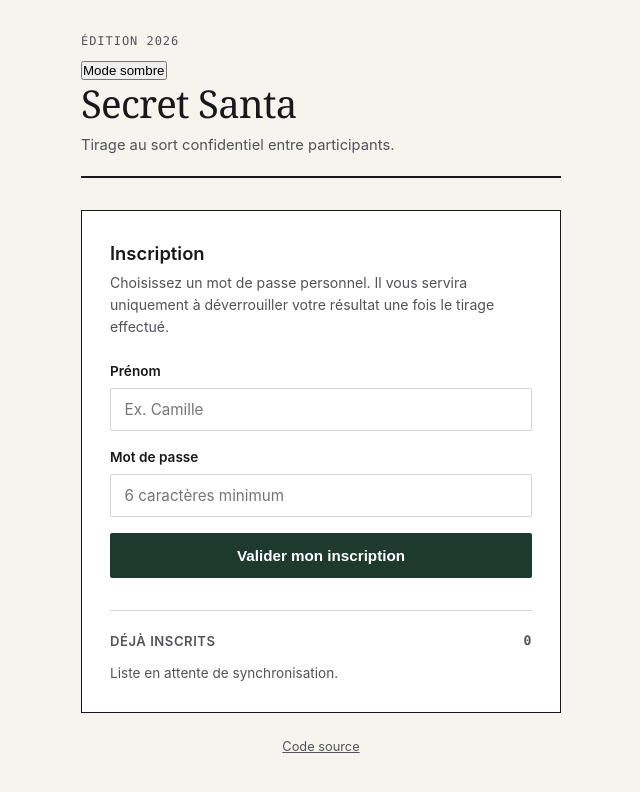
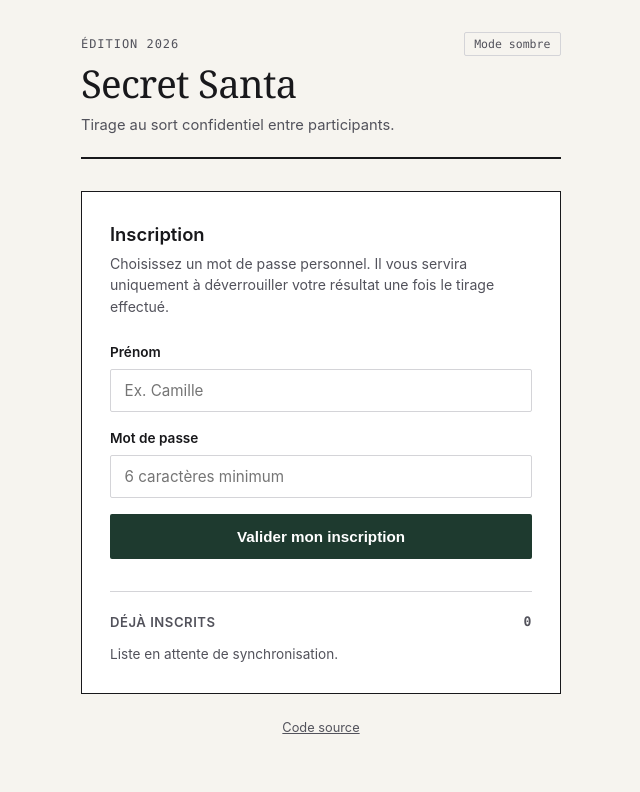
Before and after one commit to skaidali/secret-santa-2026, a plain HTML site: page index.html in a window 1280 px wide. Shown: the whole page, without its empty margins (319-959 px from the left). Drawn offline with Linux system fonts and the light colour scheme; no server answers.

Commit message:
Update style.css

```diff
--- a/assets/style.css
+++ b/assets/style.css
@@ -269,16 +269,34 @@ input:focus, select:focus {
     text-decoration: underline;
 }
 
-[data-theme="dark"] {
-    --bg: #121214;
-    --surface: #1C1C1F;
-    --ink: #F4F4F5;
-    --ink-muted: #A1A1AA;
-    --border: #3F3F46;
-    --border-strong: #E4E4E7;
-    --accent: #2D5A47;
-    --accent-hover: #3B735B;
-    --highlight: #E16B7A;
-    --error-bg: #2C1518;
-    --error-text: #FCA5A5;
+body {
+    transition: background-color 0.2s ease, color 0.2s ease;
 }
+
+.header-top {
+    display: flex;
+    justify-content: space-between;
+    align-items: center;
+    margin-bottom: 0.4rem;
+}
+
+.header-top .eyebrow {
+    margin-bottom: 0;
+}
+
+.theme-btn {
+    background: none;
+    border: 1px solid var(--border);
+    color: var(--ink-muted);
+    font-family: var(--font-mono);
+    font-size: 0.72rem;
+    padding: 0.25rem 0.6rem;
+    border-radius: 2px;
+    cursor: pointer;
+    transition: border-color 0.15s ease, color 0.15s ease;
+}
+
+.theme-btn:hover {
+    border-color: var(--border-strong);
+    color: var(--ink);
+}
```
